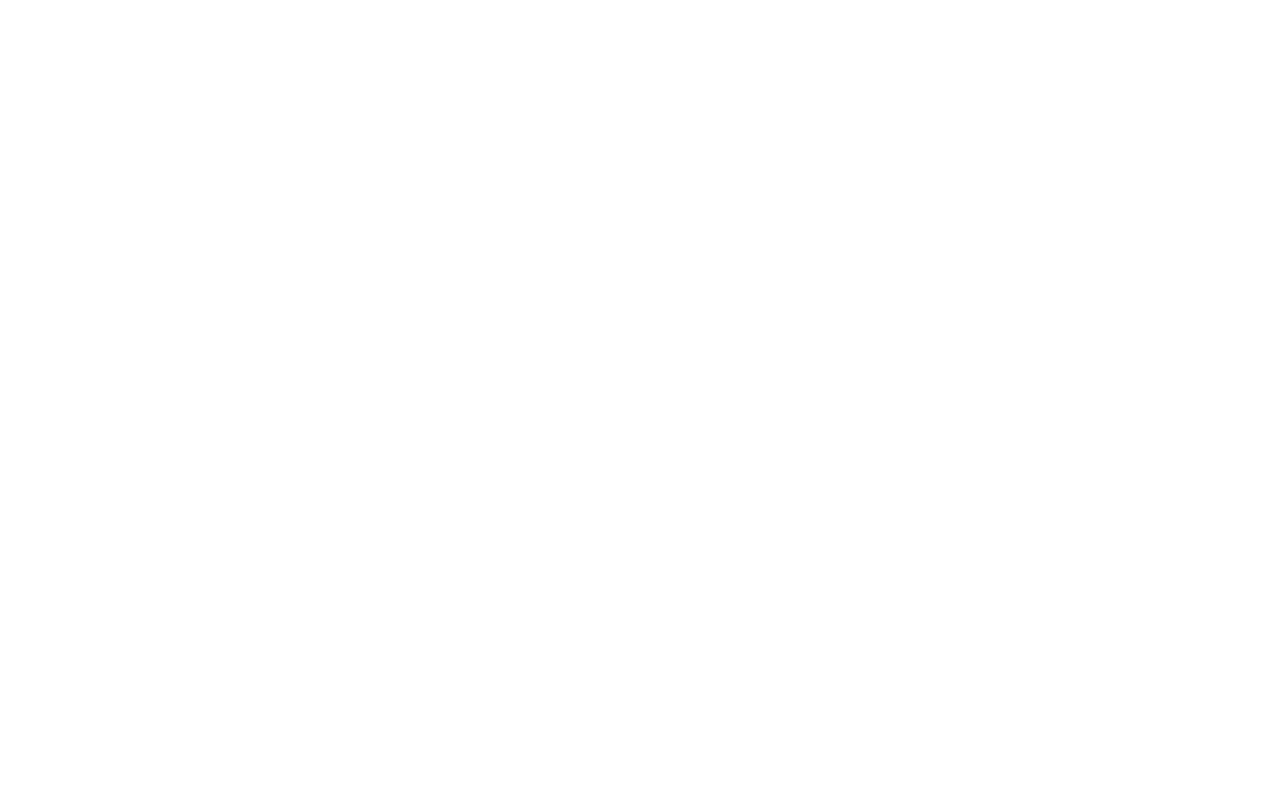
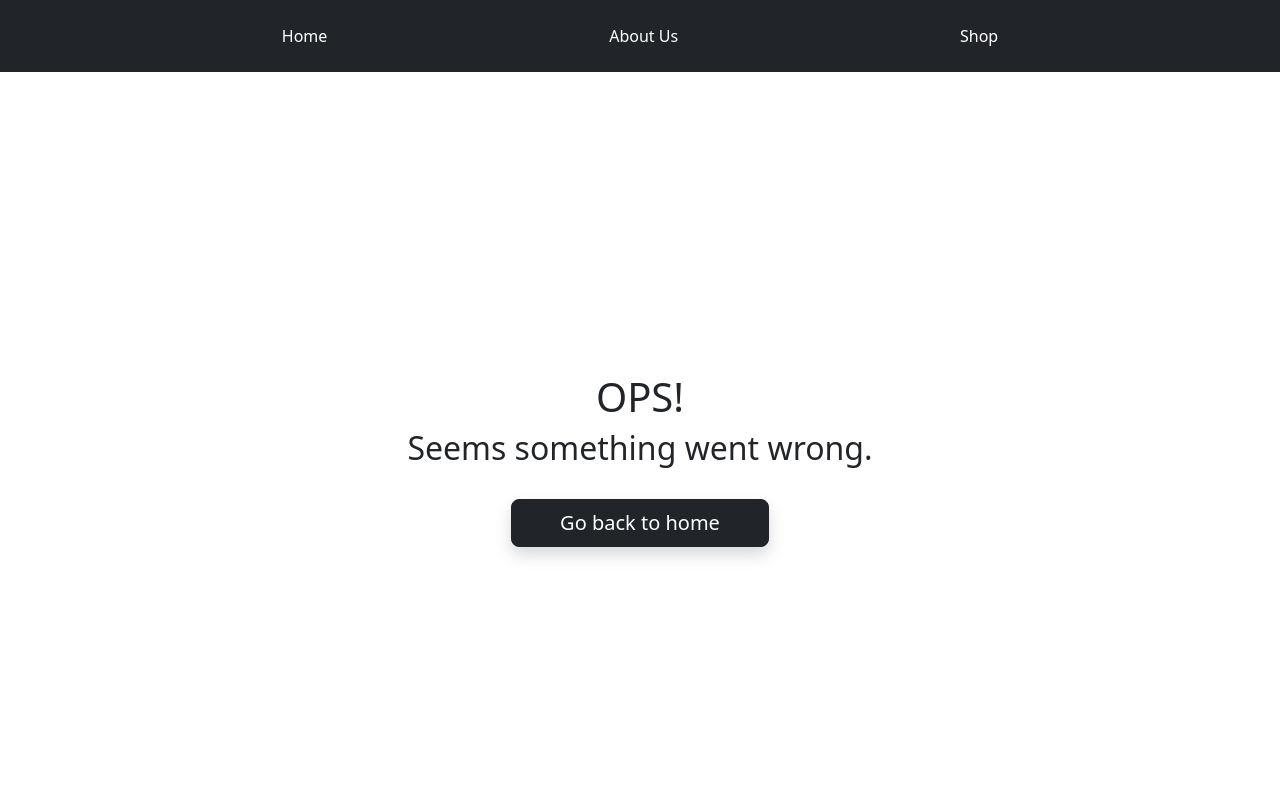
Before and after one commit to christian-matarazzo/react-router, a React (Vite) app: page /error in a window 1280 px wide. Before the commit this address had no page. Shown: the top 800 px of the page. Built offline with nearby package versions, Linux system fonts and the light colour scheme.

Commit message:
add Error page

```diff
--- a/src/App.jsx
+++ b/src/App.jsx
@@ -6,6 +6,7 @@
 import Home from './pages/Home'
 import Shop from './pages/Shop'
 import SingleProduct from './pages/SingleProduct'
+import Error from './pages/Error'
 
 function App() {
 
@@ -18,6 +19,7 @@
             <Route path="/about-us" element={<AboutUs />}></Route>
             <Route path="/shop" element={<Shop />}></Route>
             <Route path="/shop/:id" element={<SingleProduct />}> </Route>
+            <Route path="/error" element= {<Error></Error>}></Route>
           </Route>
 
         </Routes>
--- /dev/null
+++ b/src/pages/Error.jsx
@@ -0,0 +1,14 @@
+import { main } from "@popperjs/core"
+import { Link } from "react-router-dom"
+export default function Error() {
+    return (
+        <main className="d-flex min-vh-100 justify-content-center align-items-center ">
+        <div className="container text-center  ">
+            <h1>OPS!</h1>
+            <h2>Seems something went wrong.</h2>
+            <Link to="/"  className="btn btn-dark btn-lg px-5 my-4 shadow">Go back to home</Link>
+        </div>
+        </main>
+    )
+
+}
--- a/src/pages/SingleProduct.jsx
+++ b/src/pages/SingleProduct.jsx
@@ -1,24 +1,33 @@
 import axios from "axios";
 import { useEffect, useState } from "react";
-import { Link, useParams } from "react-router-dom";
+import { Link, useNavigate, useParams } from "react-router-dom";
 
 export default function SingleProduct() {
     const [singleProduct, setSingleProduct] = useState(null)
-
+    const navigate = useNavigate()
     const { id } = useParams()
 
     useEffect(() => {
         axios.get(`https://fakestoreapi.com/products/${id}`)
             .then(response => {
                  console.log("Sono il pacchetto", response.data);
-                setSingleProduct(response.data)
+                 if (!response.data || response.data.id != id) {
+                    navigate("/Error")
+
+                 } else {setSingleProduct(response.data)}
+
 
             })
             .catch(error => {
-                console.error(error)
+                console.log("Errore", console.log(error))
+
+
+
+                    {navigate("/Error")}
+
             })
 
-    }, [id])
+    }, [id, navigate])
 
 return (
     <main className="d-flex justify-content-center align-items-center min-vh-100 bg-light">
@@ -30,8 +39,7 @@
                             src={singleProduct?.image}
                             className="img-fluid"
                             style={{ maxHeight: '350px', width: '100%', objectFit: 'contain' }}
-                            alt={singleProduct?.title}
-                        />
+                            alt={singleProduct?.title}/>
                     </div>
                     <div className="col-md-7">
                         <div className="card-body p-4">
```
